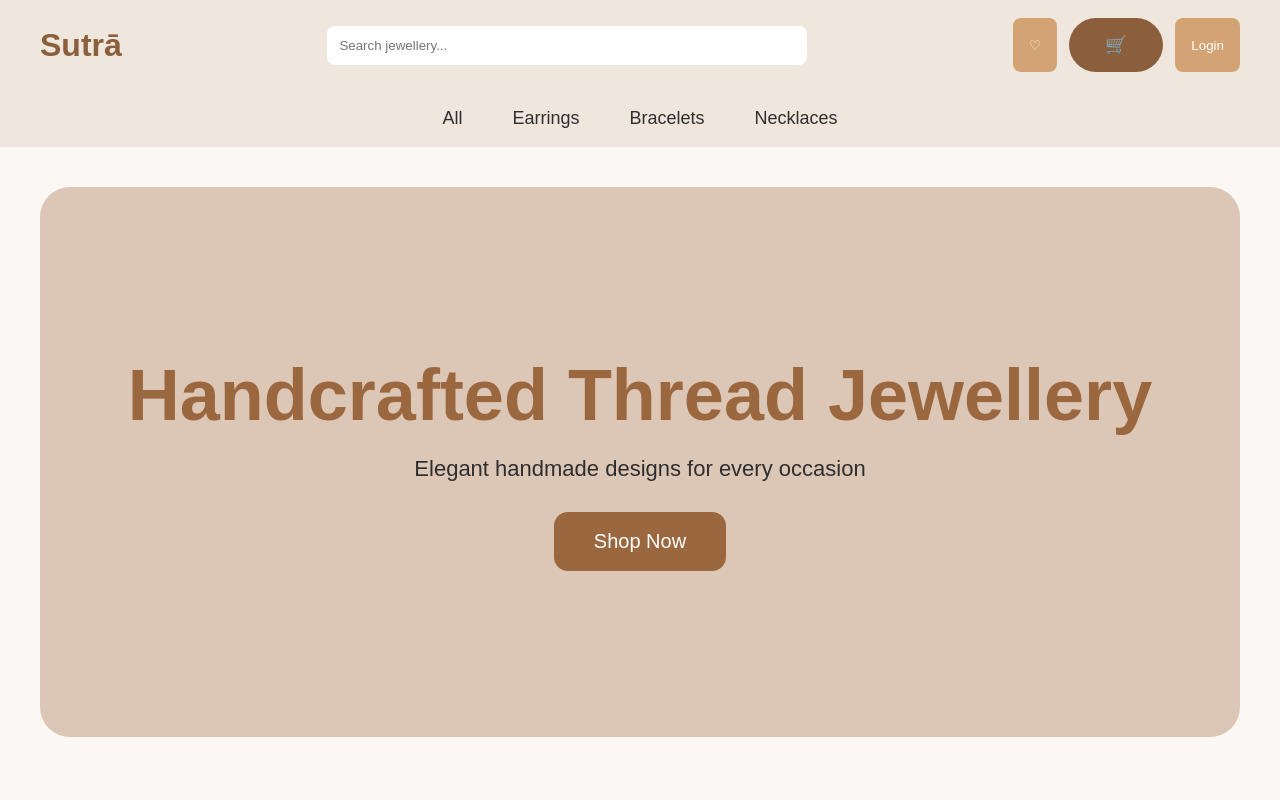
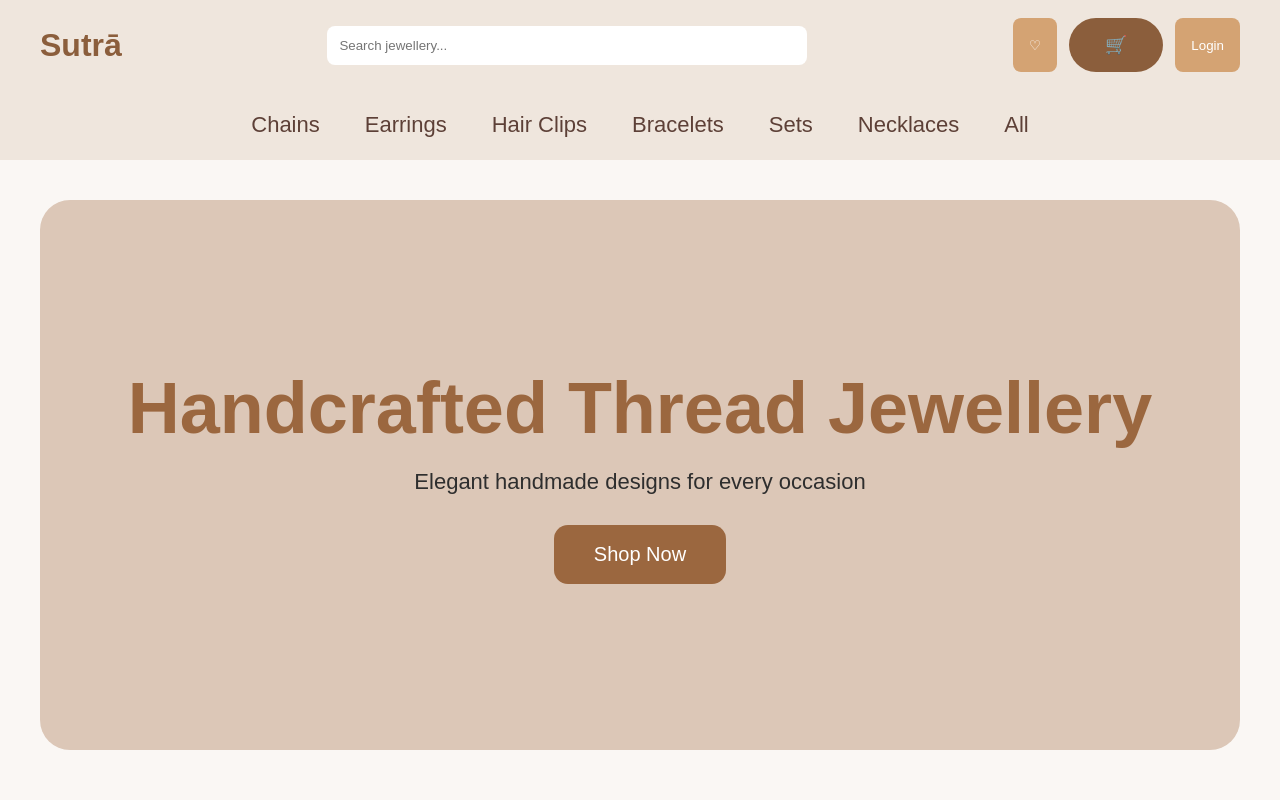
Before and after one commit to an2sh4a/Sutra, a React (Create React App) app in the folder sutra/: page / in a window 1280 px wide. Shown: the top 800 px of the page. Built offline with nearby package versions, Linux system fonts and the light colour scheme; no server answers; the database is empty.

Commit message:
Updated category code

```diff
--- a/sutra/src/components/CategoryBar.css
+++ b/sutra/src/components/CategoryBar.css
@@ -1,31 +1,28 @@
 .category-bar{
 
   display:flex;
+  justify-content:center;
+  gap:45px;
 
-  justify-content:center;
-
-  gap:50px;
-
-  padding:18px;
+  padding:22px;
 
   background:#EFE6DD;
-
 }
-
 
 .category-bar span{
 
   cursor:pointer;
 
-  font-size:18px;
+  font-size:22px;
+
+  color:#5D4037;
 
   transition:0.3s;
-
 }
-
 
 .category-bar span:hover{
 
-  color:#8B5E3C;
+  color:#A06A43;
 
+  transform:translateY(-2px);
 }
--- a/sutra/src/components/CategoryBar.jsx
+++ b/sutra/src/components/CategoryBar.jsx
@@ -1,60 +1,38 @@
 import './CategoryBar.css'
 
-function CategoryBar({
+function CategoryBar({ filterCategory }) {
 
-  selectedCategory,
-
-  setSelectedCategory
-
-}){
-
-  return(
+  return (
 
     <div className="category-bar">
 
-      <span
-
-        onClick={() =>
-          setSelectedCategory('all')
-        }
-
-      >
-        All
+      <span onClick={() => filterCategory("Chains")}>
+        Chains
       </span>
 
-
-      <span
-
-        onClick={() =>
-          setSelectedCategory('earrings')
-        }
-
-      >
+      <span onClick={() => filterCategory("Earrings")}>
         Earrings
       </span>
 
+      <span onClick={() => filterCategory("Hair Clips")}>
+        Hair Clips
+      </span>
 
-      <span
-
-        onClick={() =>
-          setSelectedCategory('bracelet')
-        }
-
-      >
+      <span onClick={() => filterCategory("Bracelets")}>
         Bracelets
       </span>
 
+      <span onClick={() => filterCategory("Sets")}>
+        Sets
+      </span>
 
-      <span
-
-        onClick={() =>
-          setSelectedCategory('necklace')
-        }
-
-      >
+      <span onClick={() => filterCategory("Necklaces")}>
         Necklaces
       </span>
 
+      <span onClick={() => filterCategory("All")}>
+        All
+      </span>
 
     </div>
 
--- a/sutra/src/pages/Home.jsx
+++ b/sutra/src/pages/Home.jsx
@@ -1,5 +1,4 @@
 import { useEffect, useState } from 'react'
-
 import { supabase } from '../services/supabaseClient'
 
 import Navbar from '../components/Navbar'
@@ -12,60 +11,41 @@ import CustomerWords from '../components/CustomerWords'
 function Home() {
 
   const [products, setProducts] = useState([])
-
-  const [selectedCategory, setSelectedCategory] =
-  useState('all')
-
-
+  const [filteredProducts, setFilteredProducts] = useState([])
 
   useEffect(() => {
-
     fetchProducts()
-
-  }, [selectedCategory])
-
-
+  }, [])
 
   async function fetchProducts() {
 
-    let query = supabase
-
+    const { data, error } = await supabase
       .from('products')
-
       .select('*')
 
-
-
-    if(selectedCategory !== 'all'){
-
-      query = query.eq(
-        'category',
-        selectedCategory
-      )
-
+    if(data){
+      setProducts(data)
+      setFilteredProducts(data)
     }
 
+    if(error){
+      console.log(error)
+    }
+  }
 
+  function filterCategory(category){
 
-    const { data, error } = await query
-
-
-
-    if(error){
-
-      console.log(error)
-
+    if(category === 'All'){
+      setFilteredProducts(products)
+      return
     }
 
-    else{
+    const filtered = products.filter(
+      (item) => item.category === category
+    )
 
-      setProducts(data)
-
-    }
-
+    setFilteredProducts(filtered)
   }
-
-
 
   return (
 
@@ -73,19 +53,11 @@ function Home() {
 
       <Navbar />
 
-      <CategoryBar
-
-        selectedCategory={selectedCategory}
-
-        setSelectedCategory={
-          setSelectedCategory
-        }
-
-      />
+      <CategoryBar filterCategory={filterCategory} />
 
       <Hero />
 
-      <ProductGrid products={products} />
+      <ProductGrid products={filteredProducts} />
 
       <CustomerWords />
 
```
